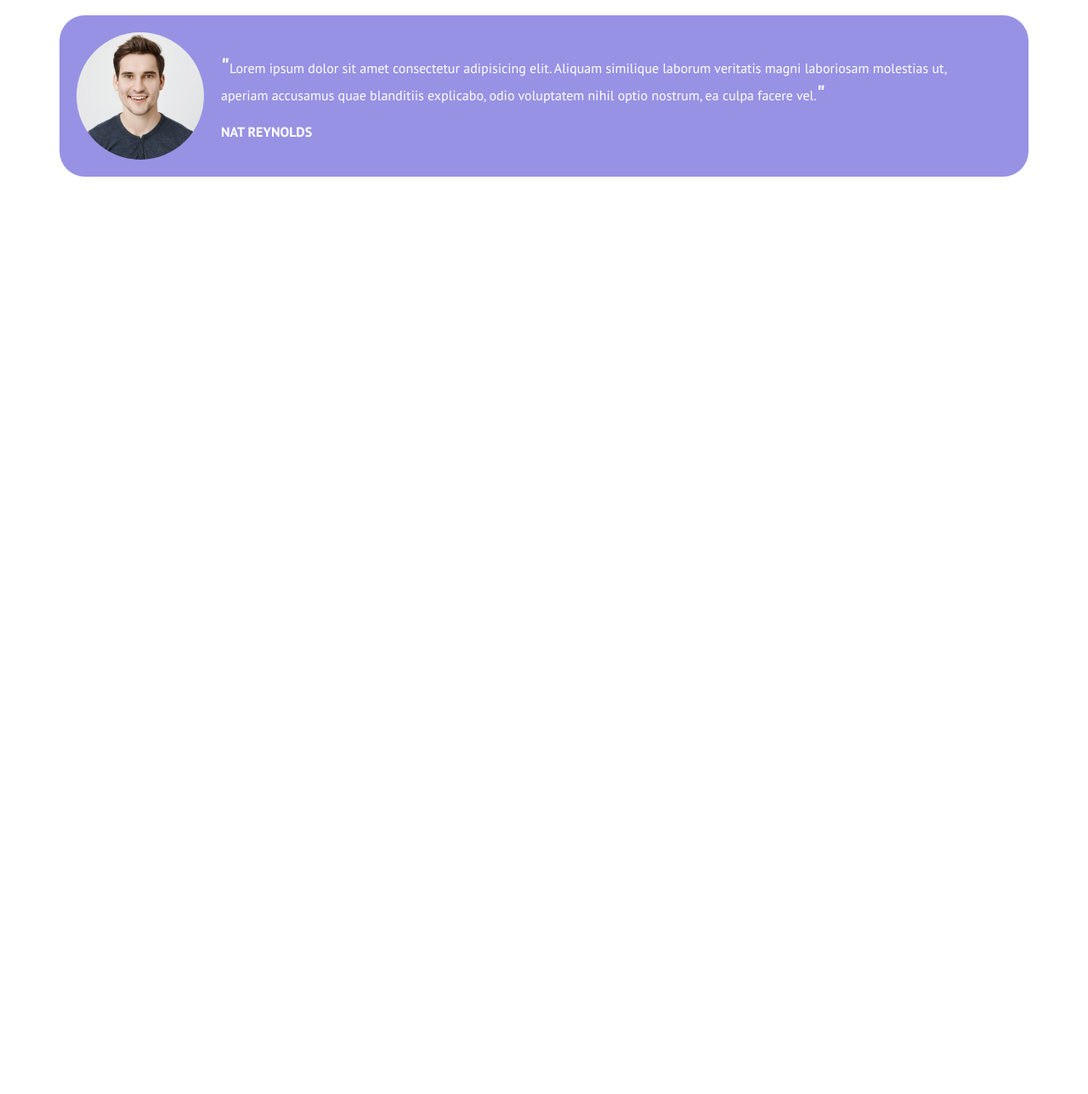
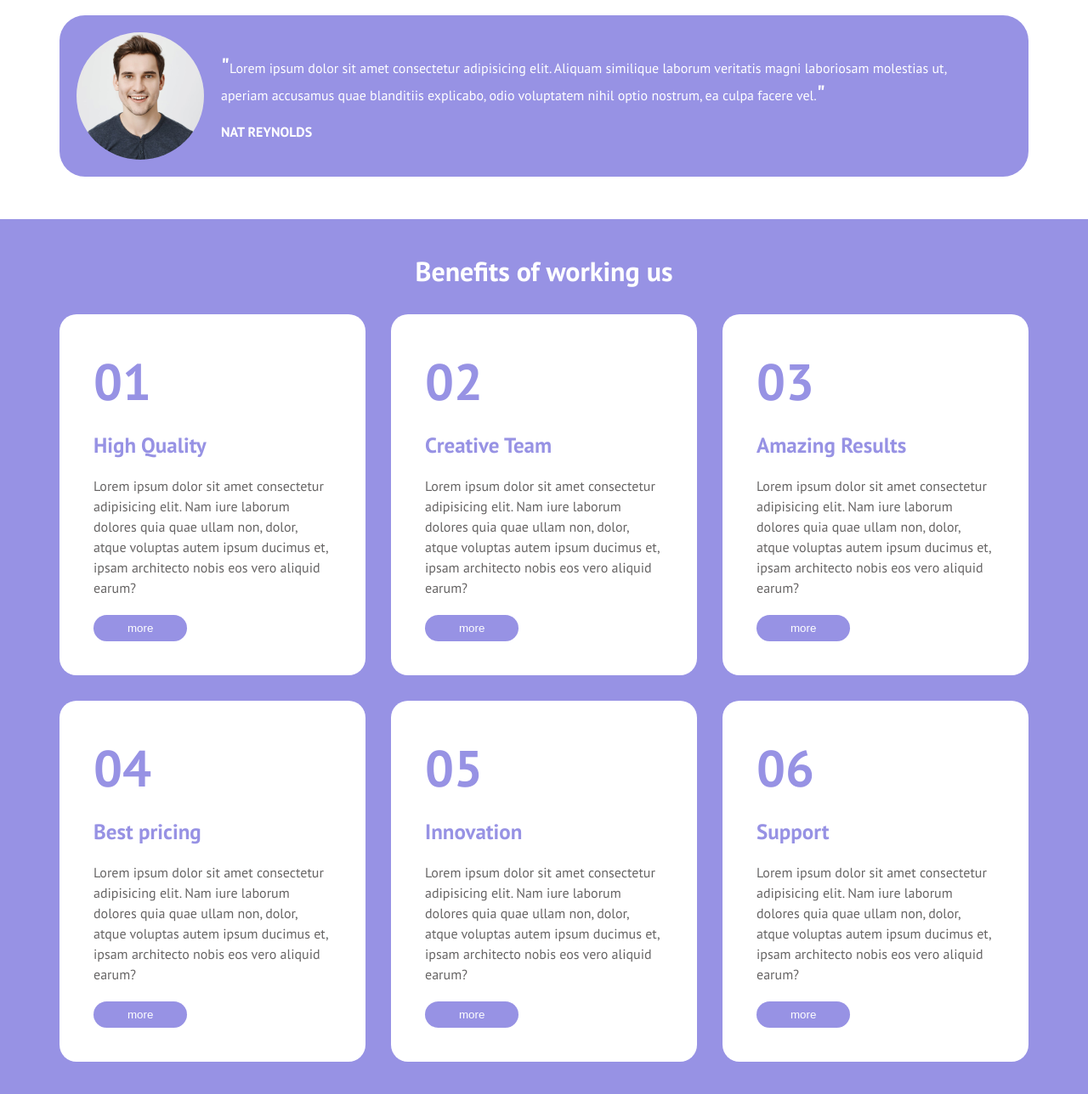
Before and after one commit to Francesco-Rianna/htmlcss-responsive-layout, a plain HTML site: page index.html in a window 1280 px wide. Shown: the part 2308-3596 px from the top of the page at 85% size. Before the commit the page ends 2516 px from the top, so only its background shows below. Drawn offline with Linux system fonts and the light colour scheme.

Commit message:
feat:  added section-benefit with responsive

```diff
--- a/index.html
+++ b/index.html
@@ -115,7 +115,7 @@
             </div>
         </div>
 
-        <div class="section-strategic">
+        <div class="section-strategic bg-violet">
             <div class="container-small">
                 <div class="row">
                     <div class="col col-woman">
@@ -202,6 +202,100 @@
             </div>
         </div>
 
+        <div class="section-benefit bg-violet">
+            <div class="container">
+                <h1>Benefits of working us</h1>
+                <div class="row">
+
+                    <div class="col">
+                        <div class="card-benefit">
+                            <div class="title-card-benefit">
+                                <h2>01</h2>
+                                <h4>High Quality</h4>
+                            </div>
+                            <p class="text-card-benefit">Lorem ipsum dolor sit amet consectetur adipisicing elit. Nam
+                                iure laborum dolores quia quae ullam non, dolor, atque voluptas autem ipsum ducimus et,
+                                ipsam architecto nobis eos vero aliquid earum?</p>
+                            <button class="btn bg-violet btn-violet">more</button>
+                        </div>
+                    </div>
+
+                    <div class="col">
+                        <div class="card-benefit">
+                            <div class="title-card-benefit">
+                                <h2>02</h2>
+                                <h4>Creative Team</h4>
+                            </div>
+                            <p class="text-card-benefit">Lorem ipsum dolor sit amet consectetur adipisicing elit. Nam
+                                iure laborum dolores quia quae ullam non, dolor, atque voluptas autem ipsum ducimus et,
+                                ipsam architecto nobis eos vero aliquid earum?</p>
+                            <button class="btn bg-violet btn-violet">more</button>
+                        </div>
+                    </div>
+
+                    <div class="col">
+                        <div class="card-benefit">
+                            <div class="title-card-benefit">
+                                <h2>03</h2>
+                                <h4>Amazing Results</h4>
+                            </div>
+                            <p class="text-card-benefit">Lorem ipsum dolor sit amet consectetur adipisicing elit. Nam
+                                iure laborum dolores quia quae ullam non, dolor, atque voluptas autem ipsum ducimus et,
+                                ipsam architecto nobis eos vero aliquid earum?</p>
+                            <button class="btn bg-violet btn-violet">more</button>
+                        </div>
+                    </div>
+
+                    <div class="col">
+                        <div class="card-benefit">
+                            <div class="title-card-benefit">
+                                <h2>04</h2>
+                                <h4>Best pricing</h4>
+                            </div>
+                            <p class="text-card-benefit">Lorem ipsum dolor sit amet consectetur adipisicing elit. Nam
+                                iure laborum dolores quia quae ullam non, dolor, atque voluptas autem ipsum ducimus et,
+                                ipsam architecto nobis eos vero aliquid earum?</p>
+                            <button class="btn bg-violet btn-violet">more</button>
+                        </div>
+                    </div>
+
+                    <div class="col">
+                        <div class="card-benefit">
+                            <div class="title-card-benefit">
+                                <h2>05</h2>
+                                <h4>Innovation</h4>
+                            </div>
+                            <p class="text-card-benefit">Lorem ipsum dolor sit amet consectetur adipisicing elit. Nam
+                                iure laborum dolores quia quae ullam non, dolor, atque voluptas autem ipsum ducimus et,
+                                ipsam architecto nobis eos vero aliquid earum?</p>
+                            <button class="btn bg-violet btn-violet">more</button>
+                        </div>
+                    </div>
+
+                    <div class="col">
+                        <div class="card-benefit">
+                            <div class="title-card-benefit">
+                                <h2>06</h2>
+                                <h4>Support</h4>
+                            </div>
+                            <p class="text-card-benefit">Lorem ipsum dolor sit amet consectetur adipisicing elit. Nam
+                                iure laborum dolores quia quae ullam non, dolor, atque voluptas autem ipsum ducimus et,
+                                ipsam architecto nobis eos vero aliquid earum?</p>
+                            <button class="btn bg-violet btn-violet">more</button>
+                        </div>
+                    </div>
+
+
+
+
+
+                </div>
+            </div>
+        </div>
+
+
+
+
 
 
 
--- a/style.css
+++ b/style.css
@@ -57,6 +57,10 @@ a {
     margin-left: -15px;
     margin-right: -15px;
 
+}
+
+.bg-violet {
+    background: #9792e4;
 }
 
 
@@ -181,7 +185,6 @@ header {
     SECTION-STRATEGIC
 -------------------*/
 .section-strategic {
-    background: #9792e4;
     margin-top: 50px;
     padding: 40px 10px;
 }
@@ -246,20 +249,6 @@ header {
     max-width: 70%;
 }
 
-
-
-
-
-
-
-
-
-
-
-
-
-
-
 /*-------------------
     SECTION-TESTIMONIALS
 -------------------*/
@@ -319,6 +308,70 @@ header {
 .testimonial-text strong {
     font-size: 25px;
 }
+
+/*-------------------
+    SECTION-BENEFIT
+-------------------*/
+.section-benefit {
+    margin-top: 50px;
+    padding: 40px;
+}
+
+.section-benefit h1 {
+    text-align: center;
+    color: #fff;
+}
+
+.section-benefit .col {
+    width: calc(100%/3);
+    margin-top: 30px;
+
+}
+
+.card-benefit {
+    background-color: #fff;
+    border-radius: 20px;
+    padding: 40px;
+}
+
+.card-benefit h2,
+.card-benefit h4 {
+    color: #9792e4;
+}
+
+
+.card-benefit h2 {
+    font-size: 60px;
+    margin-bottom: 20px;
+}
+
+.card-benefit h4 {
+    font-size: 25px;
+}
+
+.card-benefit p {
+    line-height: 1.5;
+    color: rgba(8, 5, 5, 0.621);
+    margin-top: 20px;
+    margin-bottom: 20px;
+}
+
+.btn-violet {
+    padding: 8px 40px;
+    color: #fff;
+}
+
+
+
+
+
+
+
+
+
+
+
+
 
 
 
@@ -393,6 +446,10 @@ header {
     .section-strategic .col {
         margin-bottom: 30px;
     }
+
+    .section-benefit .col {
+        width: 50%;
+    }
 }
 
 @media screen and (max-width: 768px) {
```
